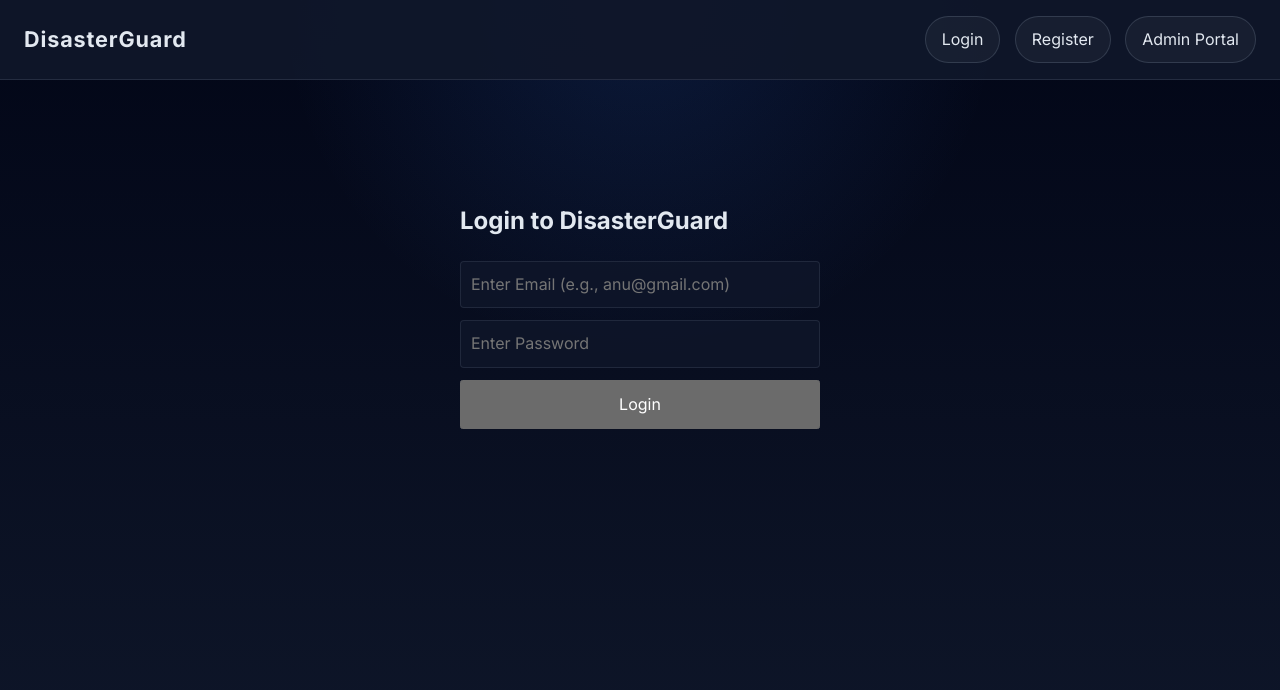
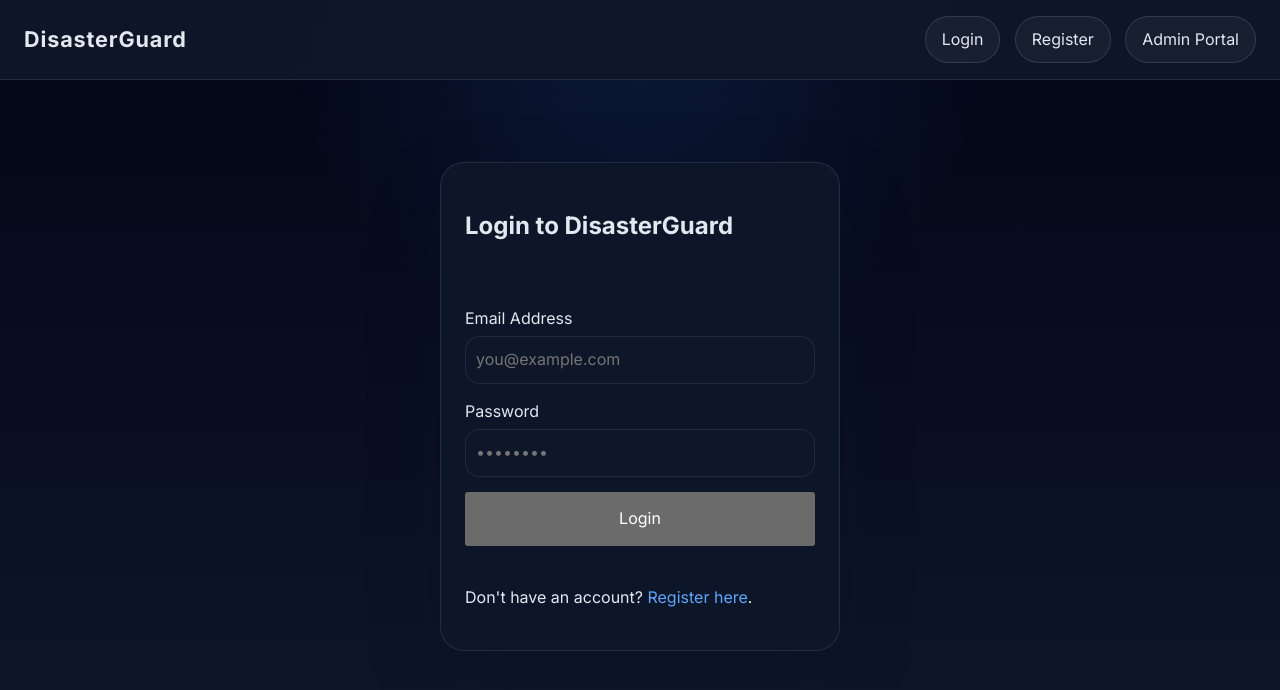
Before and after one commit to Ananyasbabu/AI-Powered-Disaster-Response, a React (Vite) app in the folder frontend/: page /login in a window 1280 px wide. Shown: the top 690 px of the page. Built offline with nearby package versions, Linux system fonts and the light colour scheme.

Commit message:
frontend has to work

```diff
--- a/frontend/src/pages/Login.jsx
+++ b/frontend/src/pages/Login.jsx
@@ -1,55 +1,106 @@
 import React, { useState, useContext } from 'react';
-import { useNavigate } from 'react-router-dom';
+import { useNavigate, useLocation, Link } from 'react-router-dom';
 import API from '../api/axios';
 import { AuthContext } from '../context/AuthContext';
 
 export default function Login() {
   const [email, setEmail] = useState('');
   const [password, setPassword] = useState('');
+  const [error, setError] = useState('');
   const { login } = useContext(AuthContext);
   const navigate = useNavigate();
+  const location = useLocation();
+
+  const successMessage = location.state?.message;
 
   const handleLogin = async (e) => {
     e.preventDefault();
+    setError('');
+
     try {
-      const res = await API.post('/auth/login', { email, password });
+      const res = await API.post('/auth/login', {
+        email: email.trim().toLowerCase(),
+        password: password,
+      });
 
-      if (res.data && res.data.token) {
+      if (res.status === 200 && res.data?.token) {
         const token = res.data.token;
-        const userData = res.data.user || { email };
+        const userData = res.data.user || {};
 
+        // Call context login safely
+        if (login) {
           login(userData, token);
+        } else {
+          localStorage.setItem('token', token);
+          localStorage.setItem('user', JSON.stringify(userData));
+        }
+
+        // Navigate to dashboard
         navigate('/dashboard');
       }
     } catch (err) {
-      // Read `error` key from login_user service response
-      const backendError = err.response?.data?.error || err.response?.data?.message;
-      alert(backendError || 'Invalid email or password');
+      console.error('Caught error:', err);
+
+      // If it's a network/backend error, show message; otherwise show JS error
+      if (err.response) {
+        setError(err.response.data?.error || err.response.data?.message || 'Invalid email or password');
+      } else {
+        setError(err.message || 'An error occurred during login');
+      }
     }
   };
 
   return (
-    <div style={{ maxWidth: '400px', margin: '50px auto', padding: '20px' }}>
+    <section className="auth-page card" style={{ maxWidth: '400px', margin: '50px auto', padding: '24px' }}>
+      <div className="auth-heading">
         <h2>Login to DisasterGuard</h2>
-      <form onSubmit={handleLogin} style={{ display: 'flex', flexDirection: 'column', gap: '12px' }}>
+      </div>
+
+      {successMessage && (
+        <div style={{ color: '#2e7d32', backgroundColor: '#e8f5e9', padding: '10px', borderRadius: '4px', marginBottom: '15px' }}>
+          {successMessage}
+        </div>
+      )}
+
+      {error && (
+        <div style={{ color: '#d9534f', backgroundColor: '#fdf7f7', padding: '10px', borderRadius: '4px', marginBottom: '15px' }}>
+          {error}
+        </div>
+      )}
+
+      <form onSubmit={handleLogin} style={{ display: 'flex', flexDirection: 'column', gap: '15px' }}>
+        <label>
+          Email Address
           <input
             type="email"
-          placeholder="Enter Email (e.g., anu@gmail.com)"
+            placeholder="you@example.com"
             value={email}
             onChange={(e) => setEmail(e.target.value)}
             required
-          style={{ padding: '10px', borderRadius: '4px' }}
+            style={{ width: '100%', padding: '10px', marginTop: '5px' }}
           />
+        </label>
+
+        <label>
+          Password
           <input
             type="password"
-          placeholder="Enter Password"
+            placeholder="••••••••"
             value={password}
             onChange={(e) => setPassword(e.target.value)}
             required
-          style={{ padding: '10px', borderRadius: '4px' }}
+            style={{ width: '100%', padding: '10px', marginTop: '5px' }}
           />
-        <button type="submit" style={{ padding: '10px', cursor: 'pointer' }}>Login</button>
+        </label>
+
+        <button type="submit" style={{ padding: '12px', cursor: 'pointer' }}>
+          Login
+        </button>
       </form>
-    </div>
+
+      <p style={{ marginTop: '15px' }}>
+        Don't have an account? <Link to="/register">Register here</Link>.
+      </p>
+    </section>
   );
 }
--- a/frontend/src/pages/Register.jsx
+++ b/frontend/src/pages/Register.jsx
@@ -1,10 +1,8 @@
-import { useState, useContext } from 'react';
+import { useState } from 'react';
 import { Link, useNavigate } from 'react-router-dom';
 import API from '../api/axios';
-import { AuthContext } from '../context/AuthContext';
 
 export default function Register() {
-  const { login } = useContext(AuthContext);
   const navigate = useNavigate();
   const [name, setName] = useState('');
   const [email, setEmail] = useState('');
@@ -19,7 +17,7 @@ export default function Register() {
 
     const payload = {
       name: name.trim(),
-      email: email.trim(),
+      email: email.trim().toLowerCase(),
       password: password,
     };
 
@@ -27,24 +25,20 @@ export default function Register() {
       const response = await API.post('/auth/register', payload);
 
       if (response.status === 201) {
-        const token = response.data?.token;
-        const userData = response.data?.user;
-
-        if (token && login) {
-          login(userData, token);
-        }
-
-        navigate('/dashboard');
+        // Redirect to Login page and pass success message state
+        navigate('/login', {
+          state: { message: 'Account created successfully! Please sign in.' }
+        });
       }
     } catch (err) {
       const status = err.response?.status;
-      const backendError = err.response?.data?.error;
+      const backendError = err.response?.data?.error || err.response?.data?.message;
 
       if (status === 409) {
         setIsDuplicate(true);
         setError(backendError || 'An account with that email already exists.');
       } else {
-        setError(backendError || 'Registration failed. Please try again.');
+        setError(backendError || 'Registration failed. Please check your details.');
       }
 
       console.error('Registration Error:', backendError || err.message);
@@ -52,7 +46,7 @@ export default function Register() {
   };
 
   return (
-    <section className="auth-page card">
+    <section className="auth-page card" style={{ maxWidth: '400px', margin: '50px auto', padding: '24px' }}>
       <div className="auth-heading">
         <h1>Create Citizen Account</h1>
         <p>Register to report incidents, see flood risk, navigate shelters and get alerts.</p>
@@ -71,7 +65,7 @@ export default function Register() {
         </div>
       )}
 
-      <form className="form-stack" onSubmit={handleSubmit}>
+      <form className="form-stack" onSubmit={handleSubmit} style={{ display: 'flex', flexDirection: 'column', gap: '15px' }}>
         <label>
           Full Name
           <input
@@ -80,6 +74,7 @@ export default function Register() {
             onChange={(e) => setName(e.target.value)}
             placeholder="Your full name"
             required
+            style={{ width: '100%', padding: '10px', marginTop: '5px' }}
           />
         </label>
 
@@ -91,6 +86,7 @@ export default function Register() {
             onChange={(e) => setEmail(e.target.value)}
             placeholder="you@example.com"
             required
+            style={{ width: '100%', padding: '10px', marginTop: '5px' }}
           />
         </label>
 
@@ -102,15 +98,16 @@ export default function Register() {
             onChange={(e) => setPassword(e.target.value)}
             placeholder="Password123 (8+ chars, 1 uppercase, 1 digit)"
             required
+            style={{ width: '100%', padding: '10px', marginTop: '5px' }}
           />
         </label>
 
-        <button type="submit" className="primary-button">
+        <button type="submit" className="primary-button" style={{ padding: '12px', cursor: 'pointer' }}>
           Register
         </button>
       </form>
 
-      <p className="page-note">
+      <p className="page-note" style={{ marginTop: '15px' }}>
         Already have an account? <Link to="/login">Sign in</Link> instead.
       </p>
     </section>
```
Also changed, not shown: frontend/src/pages/AuthContext.jsx (added, +38 -0 lines). Lines whose indentation alone changed are shown as unchanged.
